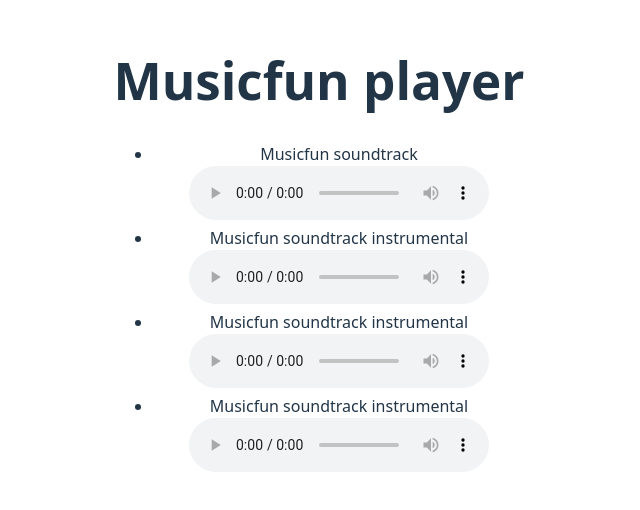
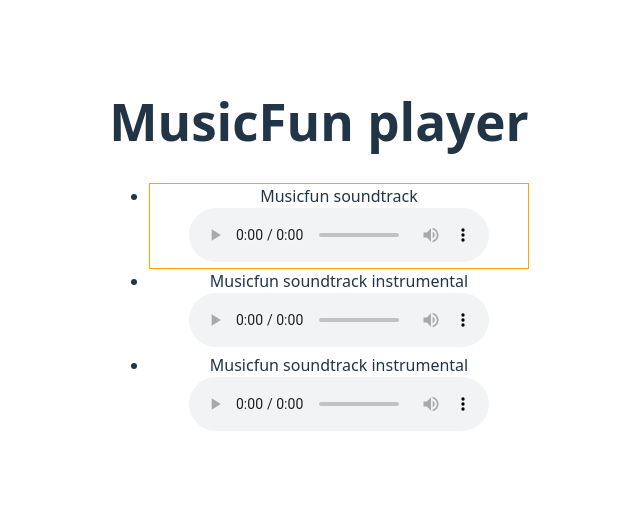
Before and after one commit to Anton-Osip/MusicFun, a React (Vite) app: page / in a window 1280 px wide. Shown: the part 144-654 px from the top of the page, without its empty margins (321-961 px from the left). Built offline with nearby package versions, Linux system fonts and the light colour scheme.

Commit message:
8 / Уcловный рендеринг / Алгоритм и структуры данных / Курс React Путь Самурая: Без альтернатив

```diff
--- a/src/App.tsx
+++ b/src/App.tsx
@@ -1,6 +1,5 @@
 import './App.css'
 
-function App() {
 const tracks = [
     {
         id: 1,
@@ -17,24 +16,29 @@ function App() {
         title: "Musicfun soundtrack instrumental",
         url: " https://musicfun.it-incubator.app/api/samurai-way-soundtrack-instrumental.mp3",
     },
-        {
-            id: 4,
-            title: "Musicfun soundtrack instrumental",
-            url: " https://musicfun.it-incubator.app/api/samurai-way-soundtrack-instrumental.mp3",
-        },
+
 ]
+const selectedTrackId = 1
+
+function App() {
 
     return (
         <>
-            <h1>Musicfun player</h1>
-            <ul>
+            <h1>MusicFun player</h1>
+            {tracks.length === null
+                ? <span>Loading...</span>
+                : tracks.length === 0
+                    ? <span>No tracks</span>
+                    : <ul>
                         {tracks.map((track) => (
-                    <li key = {track.id}>
+                            <li key = {track.id}
+                                style = {{border: selectedTrackId === track.id ? '1px solid orange' : 'none'}}>
                                 <div>{track.title}</div>
                                 <audio controls src = {track.url}></audio>
                             </li>
                         ))}
-            </ul>
+                    </ul>}
+
         </>
     )
 }
```
Lines whose indentation alone changed are shown as unchanged.
